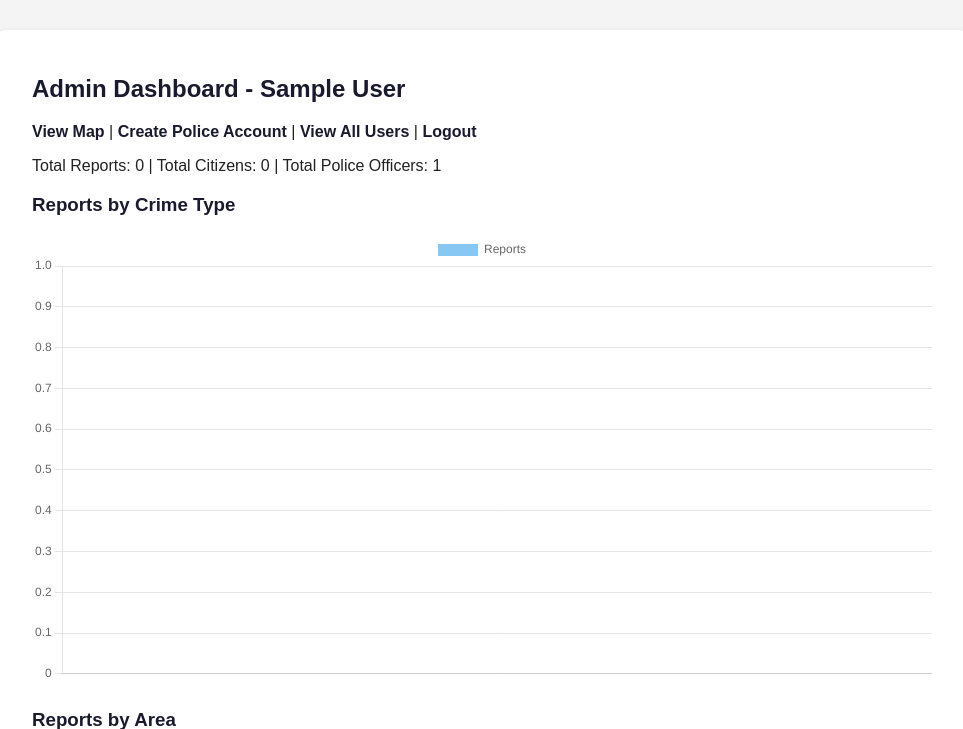
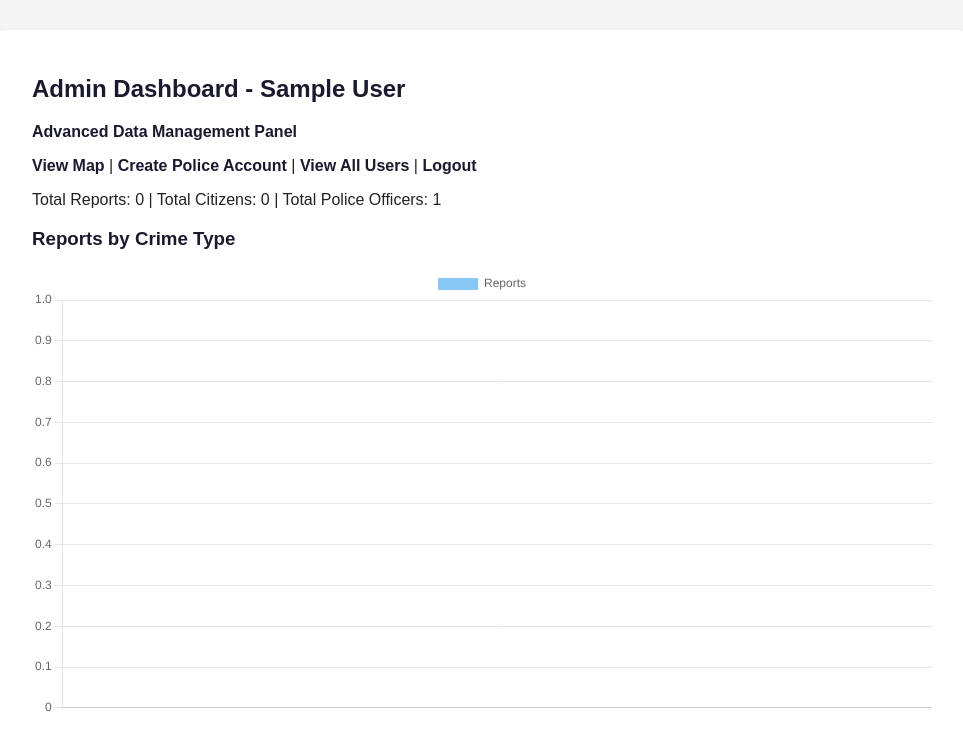
Before and after one commit to S320715/crime-reporting-india, a Flask app: page /admin-dashboard in a window 1280 px wide. Shown: the part 58-787 px from the top of the page, without its empty margins (158-1121 px from the left). Run offline with Flask 3, Linux system fonts and the light colour scheme; the visitor is signed in with stand-in values (Sample User, id 1).

Commit message:
Add Flask-Admin interface for improved data management

```diff
--- a/app.py
+++ b/app.py
@@ -3,6 +3,8 @@ import math
 import requests
 from flask import Flask, render_template, request, redirect, url_for, session, flash, jsonify
 from flask_sqlalchemy import SQLAlchemy
+from flask_admin import Admin
+from flask_admin.contrib.sqla import ModelView
 from sqlalchemy import text
 from datetime import datetime
 import bcrypt
@@ -34,6 +36,17 @@ class Report(db.Model):
     longitude = db.Column(db.Float, nullable=True)
     status = db.Column(db.String(20), nullable=False, default='Received')
     date_submitted = db.Column(db.DateTime, default=datetime.utcnow)
+
+class SecureModelView(ModelView):
+    def is_accessible(self):
+        return session.get('role') == 'admin'
+
+    def inaccessible_callback(self, name, **kwargs):
+        return redirect(url_for('login'))
+
+admin_panel = Admin(app, name='Crime Reporting Admin', template_mode='bootstrap4', url='/manage')
+admin_panel.add_view(SecureModelView(User, db.session))
+admin_panel.add_view(SecureModelView(Report, db.session))
 
 def haversine_km(lat1, lon1, lat2, lon2):
     R = 6371
--- a/requirements.txt
+++ b/requirements.txt
@@ -4,6 +4,7 @@ certifi==2026.7.22
 charset-normalizer==3.4.9
 click==8.1.8
 Flask==3.1.3
+Flask-Admin==1.6.1
 Flask-SQLAlchemy==3.1.1
 gunicorn==23.0.0
 idna==3.18
@@ -18,4 +19,5 @@ SQLAlchemy==2.0.51
 typing_extensions==4.16.0
 urllib3==2.6.3
 Werkzeug==3.1.8
+WTForms==3.2.1
 zipp==3.23.1
--- a/templates/admin_dashboard.html
+++ b/templates/admin_dashboard.html
@@ -1,6 +1,7 @@
 {% extends "base.html" %}
 {% block content %}
 <h2>Admin Dashboard - {{ name }}</h2>
+<p><a href="/manage">Advanced Data Management Panel</a></p>
 <p>
     <a href="{{ url_for('police_map') }}">View Map</a> |
     <a href="{{ url_for('create_officer') }}">Create Police Account</a> |
```
